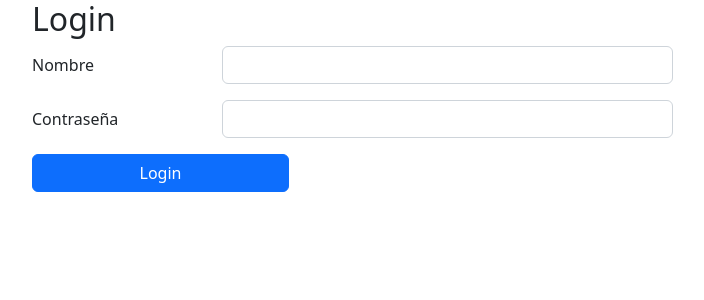
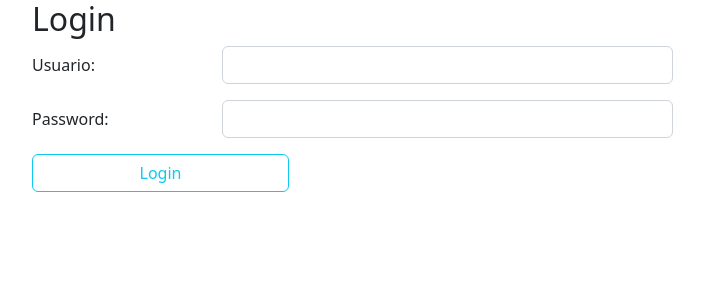
Before and after one commit to jhonastba94/Angular-s8, an Angular app: page / in a window 1280 px wide. Shown: the top 300 px of the page, without its empty margins (50-754 px from the left). Built offline with nearby package versions, Linux system fonts and the light colour scheme.

Commit message:
Modificacion estilos

```diff
--- a/src/app/login/button/button.component.html
+++ b/src/app/login/button/button.component.html
@@ -1 +1 @@
-<input class="btn btn-primary" value="Login">
+<input class="btn btn-outline-info" value="Login">
--- a/src/app/login/content/content.component.html
+++ b/src/app/login/content/content.component.html
@@ -1,11 +1,11 @@
 <div class="row mb-3">
-    <label for="user" class="col-sm-2 col-form-label">Nombre</label>
+    <label for="user" class="col-sm-2 col-form-label">Usuario:</label>
     <div class="col-sm-5">
         <input type="name" class="form-control" id="user" #txtUser>
     </div>
 </div>
 <div class="row mb-3">
-    <label for="password" class="col-sm-2 col-form-label">Contraseña</label>
+    <label for="password" class="col-sm-2 col-form-label">Password:</label>
     <div class="col-sm-5">
         <input type="password" class="form-control" id="password" #txtPassword>
     </div>
@@ -21,5 +21,5 @@
 </ng-template>
 
 <ng-template #incorrecto>
-    <p>{{ message }}</p>
+    <p style="color: red; font-weight: bold;">{{ message }}</p>
 </ng-template>
--- a/src/app/login/incorrecto/incorrecto.component.html
+++ /dev/null
@@ -1 +0,0 @@
-<p ng-style="{'font-weight': 'bold', 'color': 'red'}">Credenciales incorrectas. Inténtelo nuevamente.</p>
--- a/src/app/login/incorrecto/incorrecto.component.ts
+++ /dev/null
@@ -1,15 +0,0 @@
-import { Component, OnInit } from '@angular/core';
-
-@Component({
-  selector: 'app-incorrecto',
-  templateUrl: './incorrecto.component.html',
-  styleUrls: ['./incorrecto.component.css']
-})
-export class IncorrectoComponent implements OnInit {
-
-  constructor() { }
-
-  ngOnInit(): void {
-  }
-
-}
--- a/src/app/login/login.module.ts
+++ b/src/app/login/login.module.ts
@@ -3,7 +3,6 @@ import { CommonModule } from '@angular/common';
 import { TitleComponent } from './title/title.component';
 import { ContentComponent } from './content/content.component';
 import { ButtonComponent } from './button/button.component';
-import { IncorrectoComponent } from './incorrecto/incorrecto.component';
 import { CorrectoComponent } from './correcto/correcto.component';
 
 
@@ -13,7 +12,6 @@ import { CorrectoComponent } from './correcto/correcto.component';
     TitleComponent,
     ContentComponent,
     ButtonComponent,
-    IncorrectoComponent,
     CorrectoComponent
   ],
   imports: [
@@ -23,7 +21,6 @@ import { CorrectoComponent } from './correcto/correcto.component';
     TitleComponent,
     ContentComponent,
     ButtonComponent,
-    IncorrectoComponent,
     CorrectoComponent
   ]
 })
```
Also changed, not shown: src/app/login/incorrecto/incorrecto.component.css (deleted), 1 other file (tests, documents, lock files or other folders).
